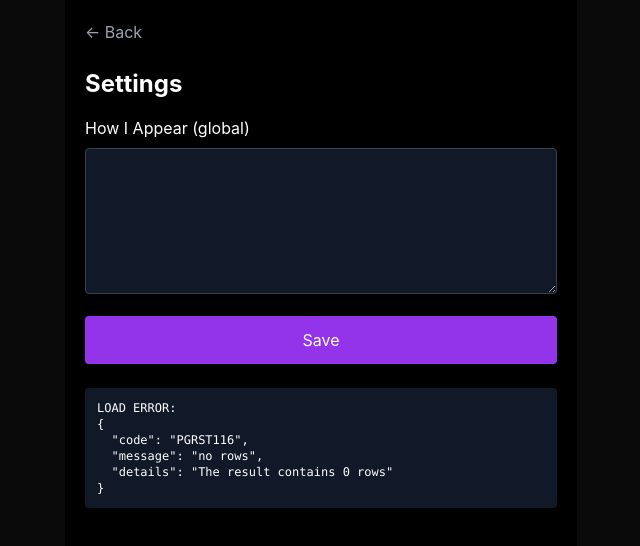
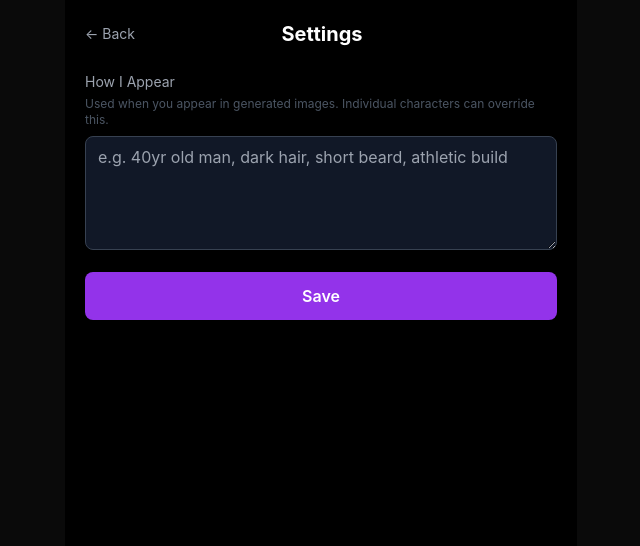
Before and after one commit to yrw2go-ui/Companion, a Next.js app: page /settings in a window 1280 px wide. Shown: the top 546 px of the page, without its empty margins (319-959 px from the left). Built offline with nearby package versions, Linux system fonts and the light colour scheme; no server answers; the database is empty.

Commit message:
Refactor Settings component for better user experience
Refactor settings component to improve readability and functionality. Updated loading and saving logic, and modified the way user settings are fetched and saved.

```diff
--- a/pages/settings.js
+++ b/pages/settings.js
@@ -1,50 +1,47 @@
+// pages/settings.js
 import { useState, useEffect } from 'react'
 import { useRouter } from 'next/router'
 import { supabase } from '../lib/supabaseClient'
 
 export default function Settings() {
   const router = useRouter()
-
   const [description, setDescription] = useState('')
   const [loading, setLoading] = useState(true)
   const [saving, setSaving] = useState(false)
-  const [debug, setDebug] = useState('')
+  const [saved, setSaved] = useState(false)
 
   useEffect(() => {
     load()
   }, [])
 
-  async function load() {
-    const { data, error } = await supabase
+  const load = async () => {
+    const { data } = await supabase
       .from('user_settings')
-      .select('*')
+      .select('my_description')
       .eq('id', 1)
-      .single()
+      .maybeSingle()
 
-    if (error) {
-      setDebug('LOAD ERROR:\n' + JSON.stringify(error, null, 2))
-    } else {
-      setDescription(data?.my_description || '')
-      setDebug('Loaded row:\n' + JSON.stringify(data, null, 2))
-    }
-
+    setDescription(data?.my_description || '')
     setLoading(false)
   }
 
-  async function save() {
+  const save = async () => {
     setSaving(true)
+    setSaved(false)
 
-    const result = await supabase
+    const { error } = await supabase
       .from('user_settings')
-      .update({
-        my_description: description
-      })
-      .eq('id', 1)
-      .select()
+      .upsert({ id: 1, my_description: description })
 
     setSaving(false)
 
-    setDebug(JSON.stringify(result, null, 2))
+    if (error) {
+      alert('Could not save: ' + error.message)
+      return
+    }
+
+    setSaved(true)
+    setTimeout(() => setSaved(false), 2000)
   }
 
   if (loading) {
@@ -57,39 +54,33 @@ export default function Settings() {
 
   return (
     <div className="min-h-screen bg-black text-white p-5 max-w-lg mx-auto">
+      <div className="flex items-center justify-between mb-6">
+        <button onClick={() => router.push('/')} className="text-gray-400 hover:text-white text-sm">
+          ← Back
+        </button>
+        <h1 className="text-xl font-bold">Settings</h1>
+        <span className="w-12"></span>
+      </div>
 
-      <button
-        onClick={() => router.push('/')}
-        className="text-gray-400 mb-6"
-      >
-        ← Back
-      </button>
-
-      <h1 className="text-2xl font-bold mb-4">Settings</h1>
-
-      <label className="block mb-2">
-        How I Appear (global)
-      </label>
-
+      <label className="block text-sm text-gray-400 mb-1">How I Appear</label>
+      <p className="text-xs text-gray-600 mb-2">
+        Used when you appear in generated images. Individual characters can override this.
+      </p>
       <textarea
-        rows={5}
         value={description}
-        onChange={(e) => setDescription(e.target.value)}
-        className="w-full bg-gray-900 border border-gray-700 rounded p-3 mb-4"
+        onChange={e => setDescription(e.target.value)}
+        placeholder="e.g. 40yr old man, dark hair, short beard, athletic build"
+        rows={4}
+        className="w-full bg-gray-900 border border-gray-700 rounded-lg px-3 py-2 text-white focus:border-purple-500 outline-none mb-4"
       />
 
       <button
         onClick={save}
         disabled={saving}
-        className="w-full bg-purple-600 rounded p-3"
+        className="w-full bg-purple-600 hover:bg-purple-700 disabled:bg-gray-700 rounded-lg py-3 font-semibold"
       >
-        {saving ? 'Saving...' : 'Save'}
+        {saving ? 'Saving...' : saved ? 'Saved' : 'Save'}
       </button>
-
-      <pre className="mt-6 text-xs bg-gray-900 p-3 rounded overflow-auto whitespace-pre-wrap">
-        {debug}
-      </pre>
-
     </div>
   )
 }
```
